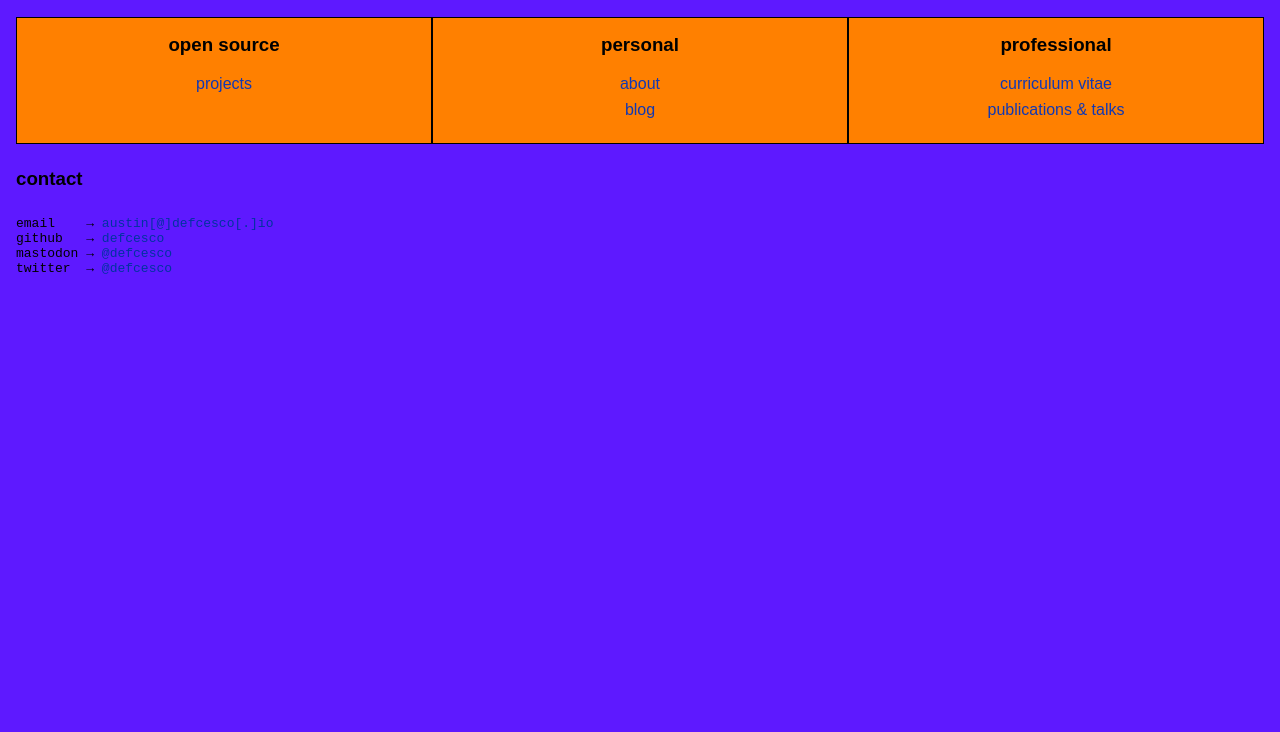
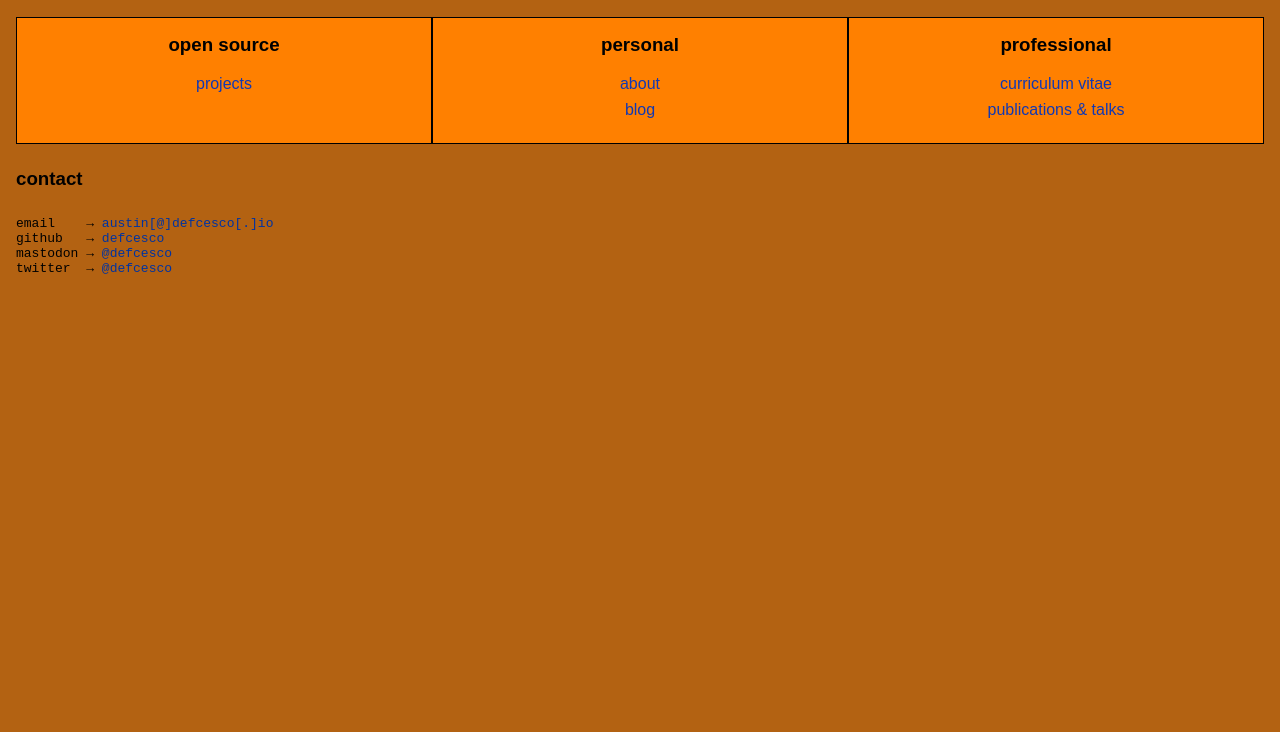
Before and after one commit to DEFCESCO/defcesco.github.io, a plain HTML site: page index.html in a window 1280 px wide. Shown: the part 68-800 px from the top of the page. Drawn offline with Linux system fonts and the light colour scheme.

Commit message:
Update style.css

```diff
--- a/css/style.css
+++ b/css/style.css
@@ -7,7 +7,7 @@
 body {
 	font-family: Arial, sans-serif;
 	padding: 1em;
-	background-color: #5E19FF;
+	background-color: #B36212;
   color: #000000;
 }
 
```
